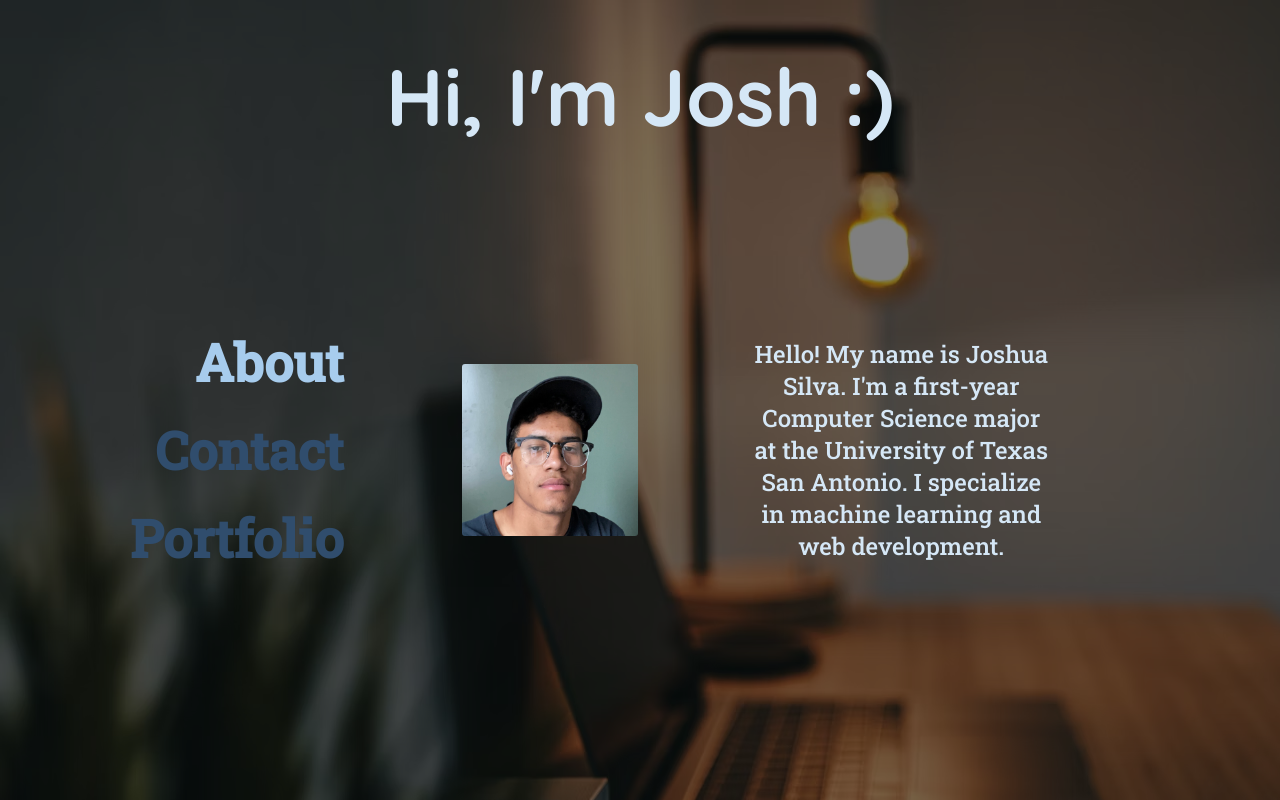
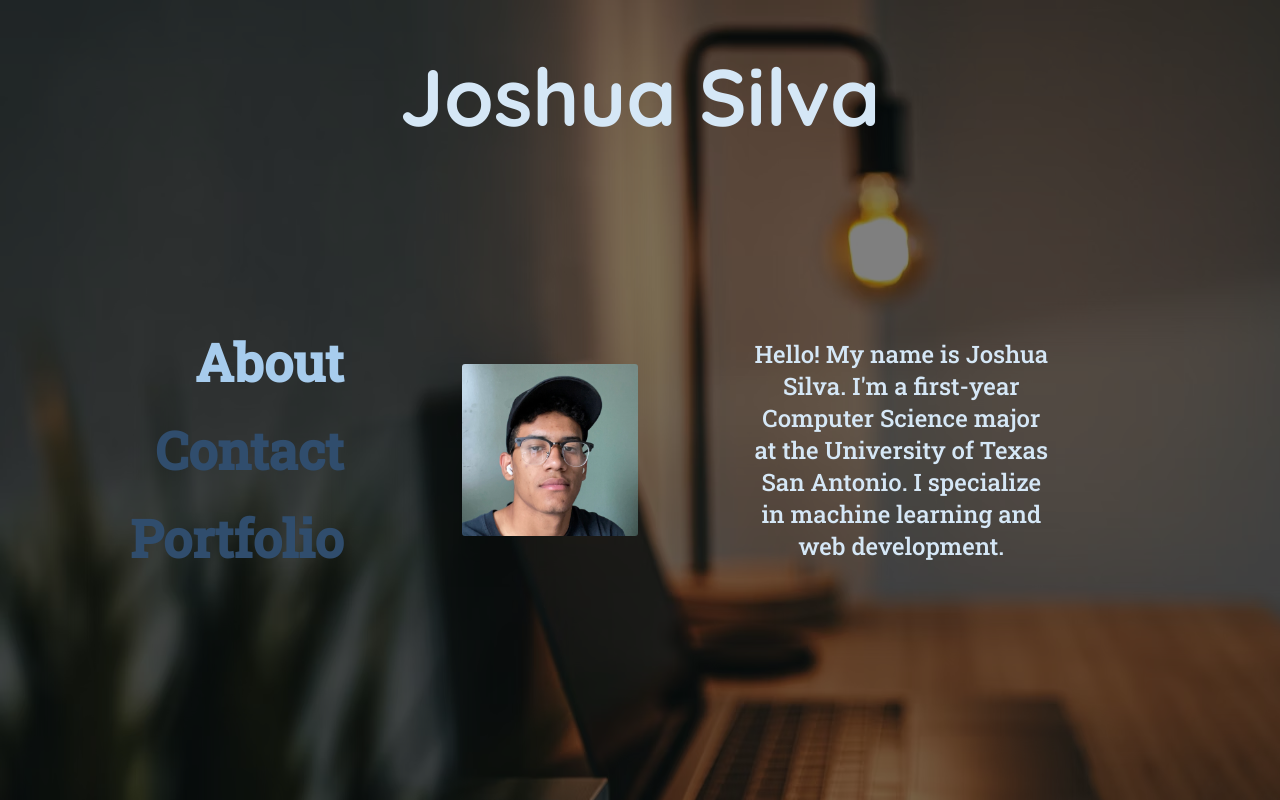
Before and after one commit to joshuasilva414/portfolio, a plain HTML site: page index.html in a window 1280 px wide. Drawn offline with Linux system fonts and the light colour scheme.

Commit message:
Deploy 2

```diff
--- a/index.html
+++ b/index.html
@@ -9,7 +9,7 @@
 </head>
 <body>
     <div class="container">
-        <h1 class="title">Hi, I'm Josh :)</h1>
+        <h1 class="title">Joshua Silva</h1>
         <div class="main">
             <div class="side-nav">
                 <h2 class="side-nav__item active" id="about-toggle">About</h2>
```
